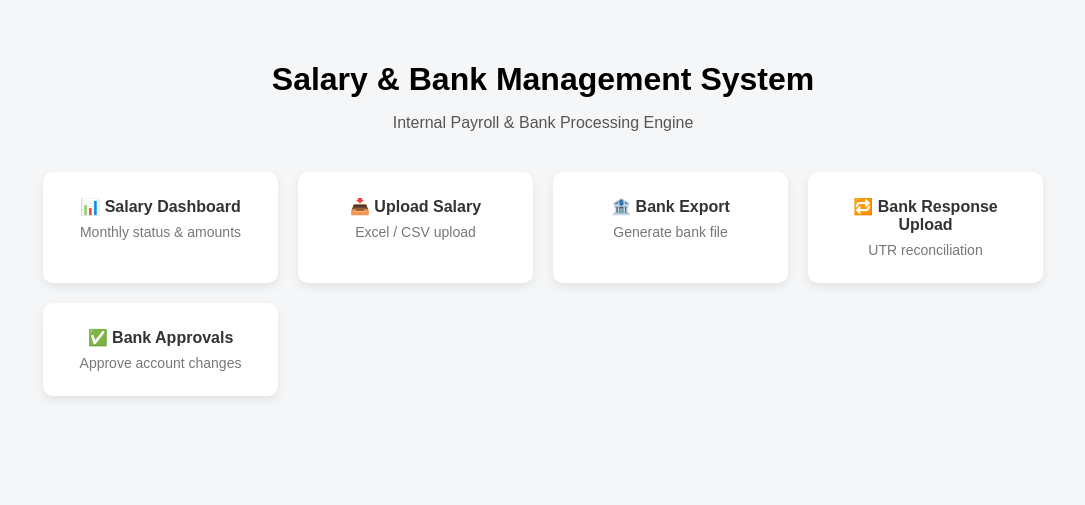
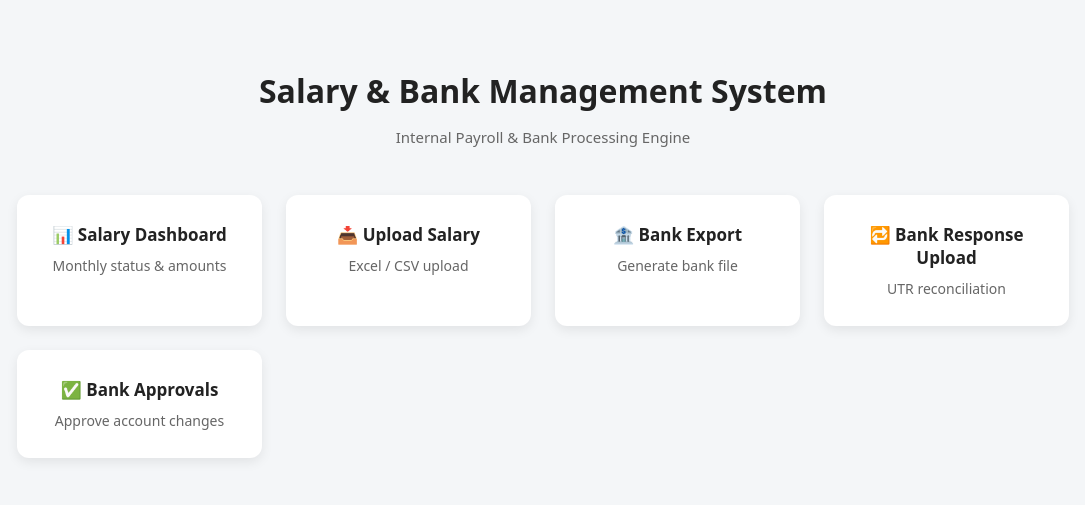
Before and after one commit to arush420/salary-bank-engine, a Django app: page / in a window 1280 px wide. Shown: the top 505 px of the page, without its empty margins (97-1182 px from the left). Run offline with Django 5.2, Linux system fonts and the light colour scheme.

Commit message:
landing page added with correct working links

```diff
--- a/banking/urls.py
+++ b/banking/urls.py
@@ -1,9 +1,12 @@
 from django.urls import path
 from . import views
+
+app_name = "banking"
 
 urlpatterns = [
     path("approvals/", views.approval_queue, name="approval_queue"),
     path("approve/<int:id>/", views.approve_request, name="approve_request"),
     path("response-upload/", views.upload_bank_response, name="bank_response_upload"),
+    path("export/<int:month>/<int:year>/",views.export_bank_file, name="bank_export"),
 
 ]
--- a/banking/views.py
+++ b/banking/views.py
@@ -1,3 +1,4 @@
+from django.http import HttpResponse
 from django.shortcuts import render, redirect
 from django.utils.timezone import now
 from django.db import transaction
@@ -122,3 +123,7 @@ def upload_bank_response(request):
         "banking/bank_response_upload.html",
         {"form": form}
     )
+
+
+def export_bank_file(request, month, year):
+    return HttpResponse(f"Bank export for {month}/{year}")
--- a/dashboard/urls.py
+++ b/dashboard/urls.py
@@ -1,5 +1,7 @@
 from django.urls import path
 from .views import salary_dashboard
+
+app_name = "dashboard"
 
 urlpatterns = [
     path("", salary_dashboard, name="salary_dashboard"),
--- a/payroll/urls.py
+++ b/payroll/urls.py
@@ -1,5 +1,7 @@
 from django.urls import path
 from . import views
+
+app_name = "payroll"
 
 urlpatterns = [
     path("upload/", views.upload_salary, name="salary_upload"),
--- a/salarycore/urls.py
+++ b/salarycore/urls.py
@@ -25,6 +25,4 @@ urlpatterns = [
     path("bank/", include("banking.urls")),
     path("salary/", include("payroll.urls")),
     path("dashboard/", include("dashboard.urls")),
-
-
 ]
--- a/templates/home/index.html
+++ b/templates/home/index.html
@@ -1,90 +1,141 @@
 <!DOCTYPE html>
-<html>
+<html lang="en">
+{% load static %}
+
 <head>
+    <meta charset="UTF-8">
+    <meta name="viewport" content="width=device-width, initial-scale=1.0">
     <title>Salary & Bank Engine</title>
+
     <style>
+        :root {
+            --bg: #f4f6f8;
+            --card-bg: #ffffff;
+            --text-main: #222;
+            --text-muted: #666;
+            --accent: #2563eb;
+            --radius: 12px;
+            --shadow: 0 4px 12px rgba(0,0,0,0.08);
+        }
+
+        * {
+            box-sizing: border-box;
+        }
+
         body {
-            font-family: Arial, sans-serif;
-            background: #f4f6f8;
             margin: 0;
-            padding: 0;
+            font-family: system-ui, -apple-system, BlinkMacSystemFont, "Segoe UI", sans-serif;
+            background: var(--bg);
+            color: var(--text-main);
         }
+
         .container {
-            max-width: 1000px;
+            max-width: 1100px;
             margin: auto;
-            padding: 40px;
+            padding: 48px 24px;
         }
-        h1 {
+
+        header {
             text-align: center;
-            margin-bottom: 10px;
+            margin-bottom: 48px;
         }
-        p.subtitle {
-            text-align: center;
-            color: #555;
-            margin-bottom: 40px;
+
+        header h1 {
+            margin-bottom: 8px;
+            font-size: 32px;
         }
+
+        header p {
+            color: var(--text-muted);
+            font-size: 15px;
+        }
+
         .grid {
             display: grid;
-            grid-template-columns: repeat(auto-fit, minmax(220px, 1fr));
-            gap: 20px;
+            grid-template-columns: repeat(auto-fit, minmax(240px, 1fr));
+            gap: 24px;
         }
+
         .card {
-            background: white;
-            padding: 25px;
-            border-radius: 10px;
-            box-shadow: 0 4px 10px rgba(0,0,0,0.08);
+            background: var(--card-bg);
+            padding: 28px;
+            border-radius: var(--radius);
+            box-shadow: var(--shadow);
             text-align: center;
-            transition: transform 0.2s;
+            transition: transform 0.2s ease, box-shadow 0.2s ease;
         }
+
         .card:hover {
-            transform: translateY(-5px);
+            transform: translateY(-6px);
+            box-shadow: 0 8px 20px rgba(0,0,0,0.12);
         }
+
         .card a {
+            display: block;
             text-decoration: none;
-            color: #333;
-            font-weight: bold;
-            font-size: 16px;
+            color: var(--text-main);
+            font-weight: 600;
+            font-size: 17px;
         }
+
         .card span {
             display: block;
-            margin-top: 8px;
-            color: #777;
+            margin-top: 10px;
+            color: var(--text-muted);
             font-size: 14px;
+        }
+
+        .card a:focus {
+            outline: 2px solid var(--accent);
+            outline-offset: 4px;
+            border-radius: 6px;
         }
     </style>
 </head>
+
 <body>
 
 <div class="container">
-    <h1>Salary & Bank Management System</h1>
-    <p class="subtitle">Internal Payroll & Bank Processing Engine</p>
 
-    <div class="grid">
+    <header>
+        <h1>Salary & Bank Management System</h1>
+        <p>Internal Payroll & Bank Processing Engine</p>
+    </header>
+
+    <main class="grid">
+
+        <!-- Dashboard -->
         <div class="card">
-            <a href="/dashboard/">📊 Salary Dashboard</a>
+            <a href="{% url 'dashboard:salary_dashboard' %}">📊 Salary Dashboard</a>
             <span>Monthly status & amounts</span>
         </div>
 
+        <!-- Salary Upload -->
         <div class="card">
-            <a href="/salary/upload/">📥 Upload Salary</a>
+            <a href="{% url 'payroll:salary_upload' %}">📥 Upload Salary</a>
             <span>Excel / CSV upload</span>
         </div>
 
+        <!-- Bank Export -->
         <div class="card">
-            <a href="/bank/export/1/2026/">🏦 Bank Export</a>
+            <a href="{% url 'banking:bank_export' 1 2026 %}">🏦 Bank Export</a>
             <span>Generate bank file</span>
         </div>
 
+        <!-- Bank Response Upload -->
         <div class="card">
-            <a href="/bank/response-upload/">🔁 Bank Response Upload</a>
+            <a href="{% url 'banking:bank_response_upload' %}">🔁 Bank Response Upload</a>
             <span>UTR reconciliation</span>
         </div>
 
+        <!-- Bank Approvals -->
         <div class="card">
-            <a href="/bank/approvals/">✅ Bank Approvals</a>
+            <a href="{% url 'banking:approval_queue' %}">✅ Bank Approvals</a>
             <span>Approve account changes</span>
         </div>
-    </div>
+
+    </main>
+
 </div>
 
 </body>
```
